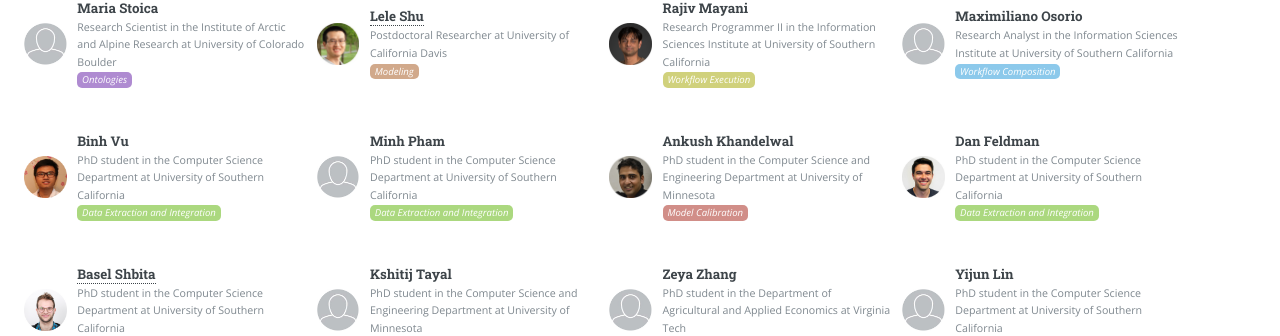
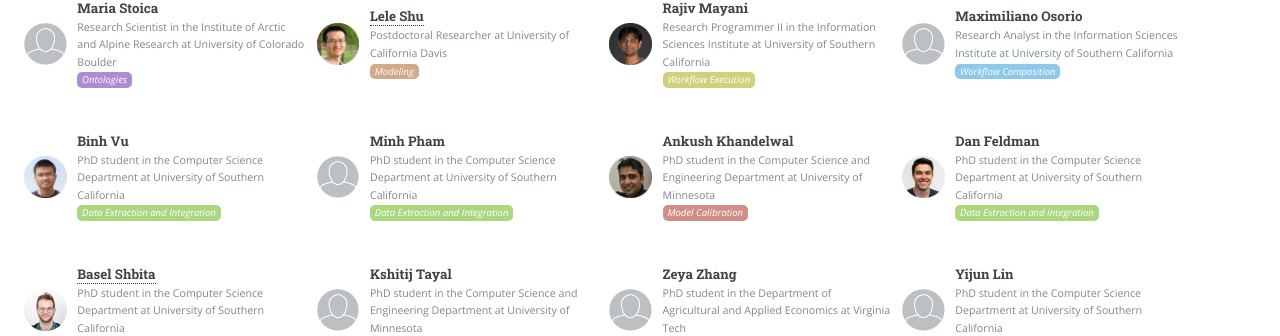
Before and after one commit to KnowledgeCaptureAndDiscovery/MINT, a Jekyll site: the page built from index.md, in a window 1280 px wide. Shown: the part 1431-1767 px from the top of the page. Built offline with Jekyll 4.4.1, drawn with Linux system fonts in a browser that asks for light colours.

Commit message:
updating team members

```diff
--- a/index.md
+++ b/index.md
@@ -169,7 +169,7 @@ layout: default
             </div>
         </member>
         <member>
-			<img src="assets/images/team/vu.png"/>
+			<img src="assets/images/team/vu.jpg"/>
 			<div class="content">
 				<h3>Binh Vu</h3>
 				<p>PhD student in the Computer Science Department at University of Southern California
```
Also changed, not shown: assets/images/team/vu.jpg (added), assets/images/team/vu.png (deleted).
